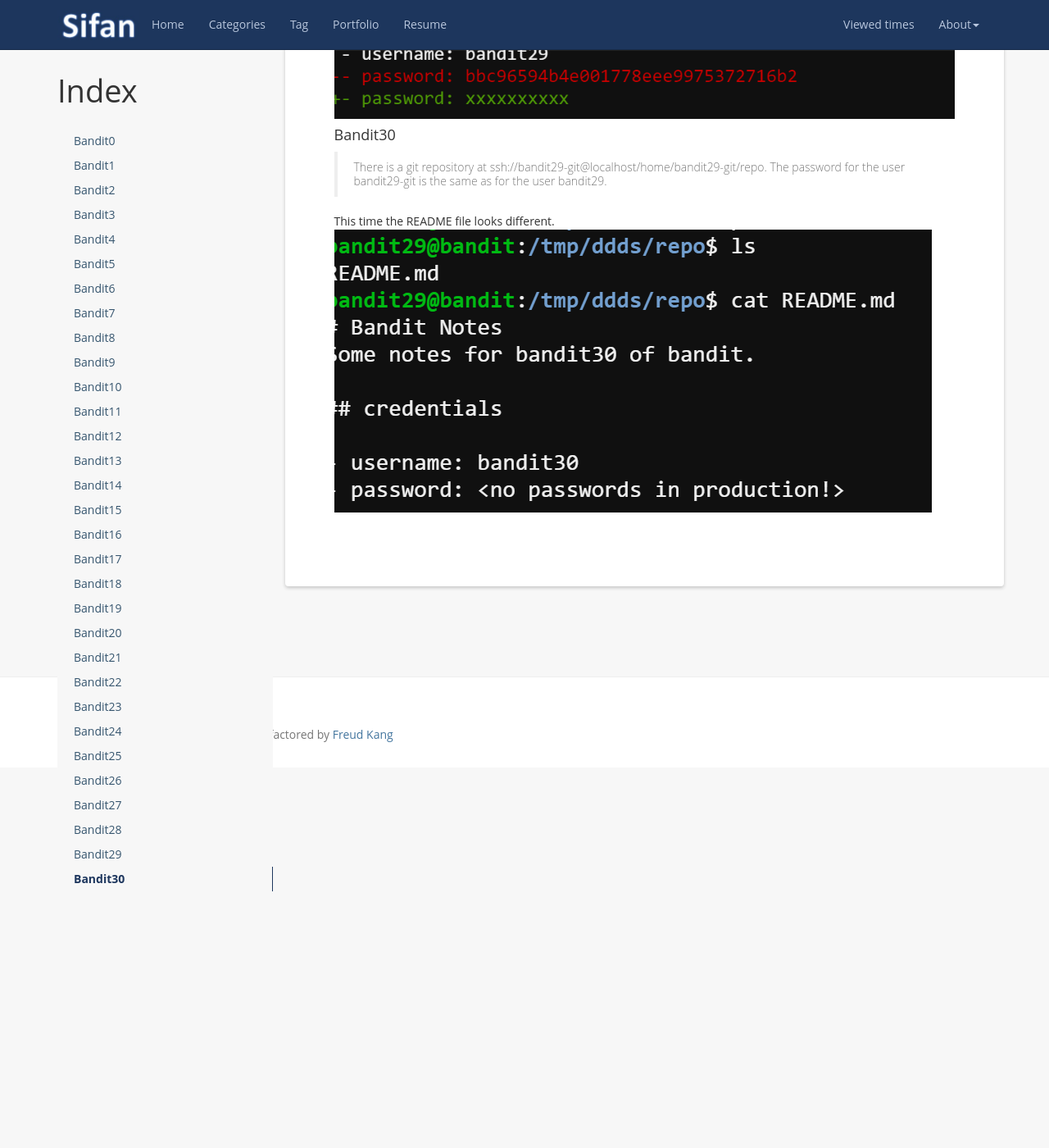
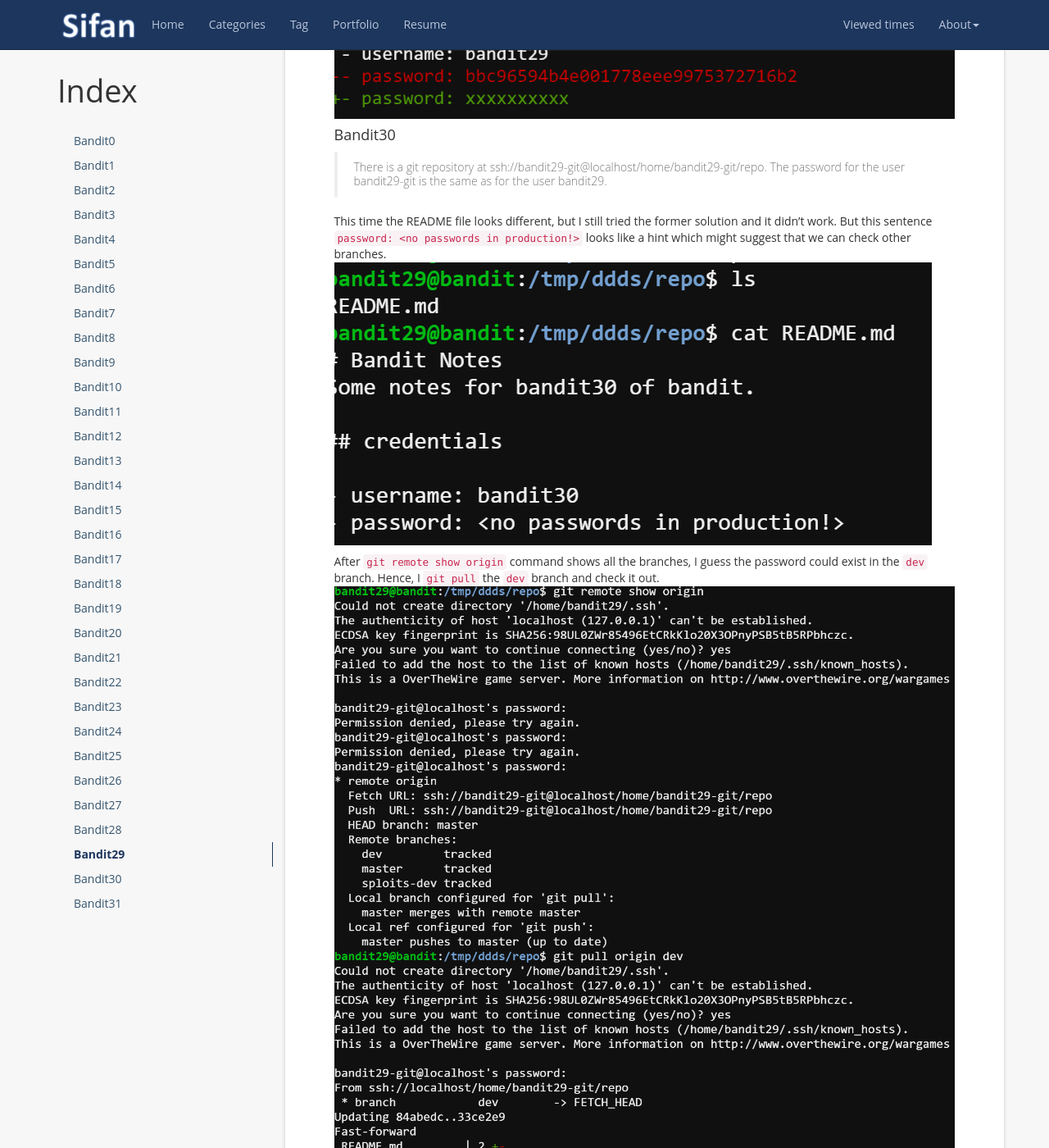
Before and after one commit to SifanGuo/sifanguo.github.io, a Jekyll site: the page built from _posts/2019-04-18-bandit.md, in a window 1280 px wide and 1400 px high, scrolled down 17659 px. Shown: the whole window at 82% size. Built offline with Jekyll 4.4.1, drawn with Linux system fonts in a browser that asks for light colours; nearby versions of some CDN libraries; a script that is not in the unit is left out; comment, search, counter and statistics services are not loaded; some of the changed text lies outside the part shown.

Commit message:
finish 30

```diff
--- a/_posts/2019-04-18-bandit.md
+++ b/_posts/2019-04-18-bandit.md
@@ -616,12 +616,20 @@ At first, I really thought the password was that 10 "x". However, the server ref
 #### Bandit30
 > There is a git repository at ssh://bandit29-git@localhost/home/bandit29-git/repo. The password for the user bandit29-git is the same as for the user bandit29.
 
-This time the README file looks different.
+This time the README file looks different, but I still tried the former solution and it didn't work. But this sentence `password: <no passwords in production!>` looks like a hint which might suggest  that we can check other branches.
 ![Screenshot]({{ '/styles/images/bandit30_1.png' | prepend: site.baseurl}})
+
+After `git remote show origin` command shows all the branches, I guess the password could exist in the `dev` branch. Hence, I `git pull` the `dev` branch and check it out.
+![Screenshot]({{ '/styles/images/bandit30_2.png' | prepend: site.baseurl}})
+
+
+Finally, we found the password in the `dev` branch. The password is `5b90576bedb2cc04c86a9e924ce42faf`.
+![Screenshot]({{ '/styles/images/bandit30_3.png' | prepend: site.baseurl}})
 
 
 
-
+#### Bandit31
+> There is a git repository at ssh://bandit30-git@localhost/home/bandit30-git/repo. The password for the user bandit30-git is the same as for the user bandit30.
 
 [jekyll]:      http://jekyllrb.com
 [jekyll-gh]:   https://github.com/jekyll/jekyll
```
Also changed, not shown: styles/images/bandit30_2.png (added), styles/images/bandit30_3.png (added).
